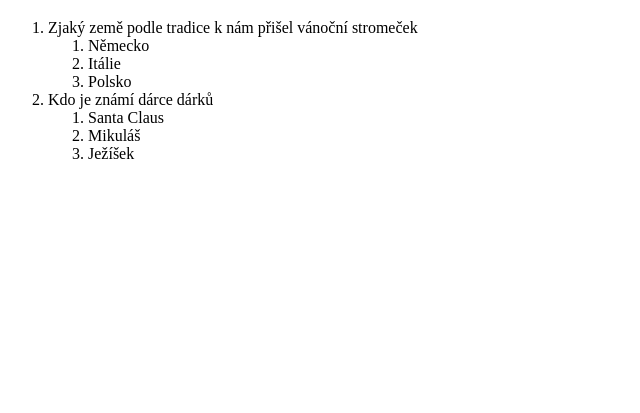
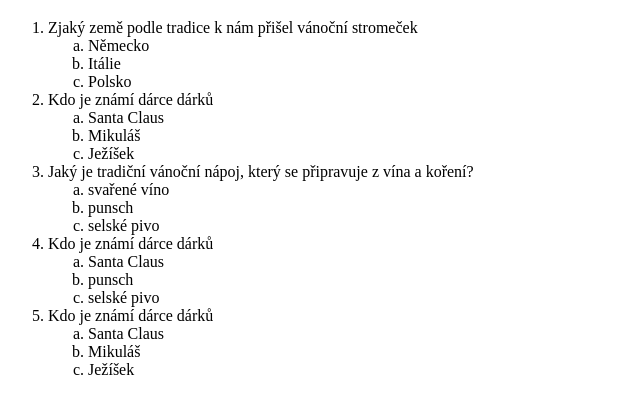
Before and after one commit to trnic/Git_test, a plain HTML site: page index.html in a window 1280 px wide. Shown: the part 61-474 px from the top of the page, without its empty margins (0-640 px from the left). Drawn offline with Linux system fonts and the light colour scheme.

Commit message:
doplnění o otázky

```diff
--- a/index.html
+++ b/index.html
@@ -10,7 +10,7 @@
     <ol>
         <li>
             Zjaký země podle tradice k nám přišel vánoční stromeček
-            <ol>
+            <ol type="a">
                 <li>Německo</li>
                 <li>Itálie</li>
                 <li>Polsko</li>
@@ -18,7 +18,31 @@
         </li>
         <li>
             Kdo je známí dárce dárků
-            <ol>
+            <ol type="a">
+                <li>Santa Claus</li>
+                <li>Mikuláš</li>
+                <li>Ježíšek</li>
+            </ol>
+        </li>
+        <li>
+            Jaký je tradiční vánoční nápoj, který se připravuje z vína a koření?
+            <ol type="a">
+                <li>svařené víno</li>
+                <li>punsch</li>
+                <li>selské pivo</li>
+            </ol>
+        </li>
+        <li>
+            Kdo je známí dárce dárků
+            <ol type="a">
+                <li>Santa Claus</li>
+                <li>punsch</li>
+                <li>selské pivo</li>
+            </ol>
+        </li>
+        <li>
+            Kdo je známí dárce dárků
+            <ol type="a">
                 <li>Santa Claus</li>
                 <li>Mikuláš</li>
                 <li>Ježíšek</li>
```
